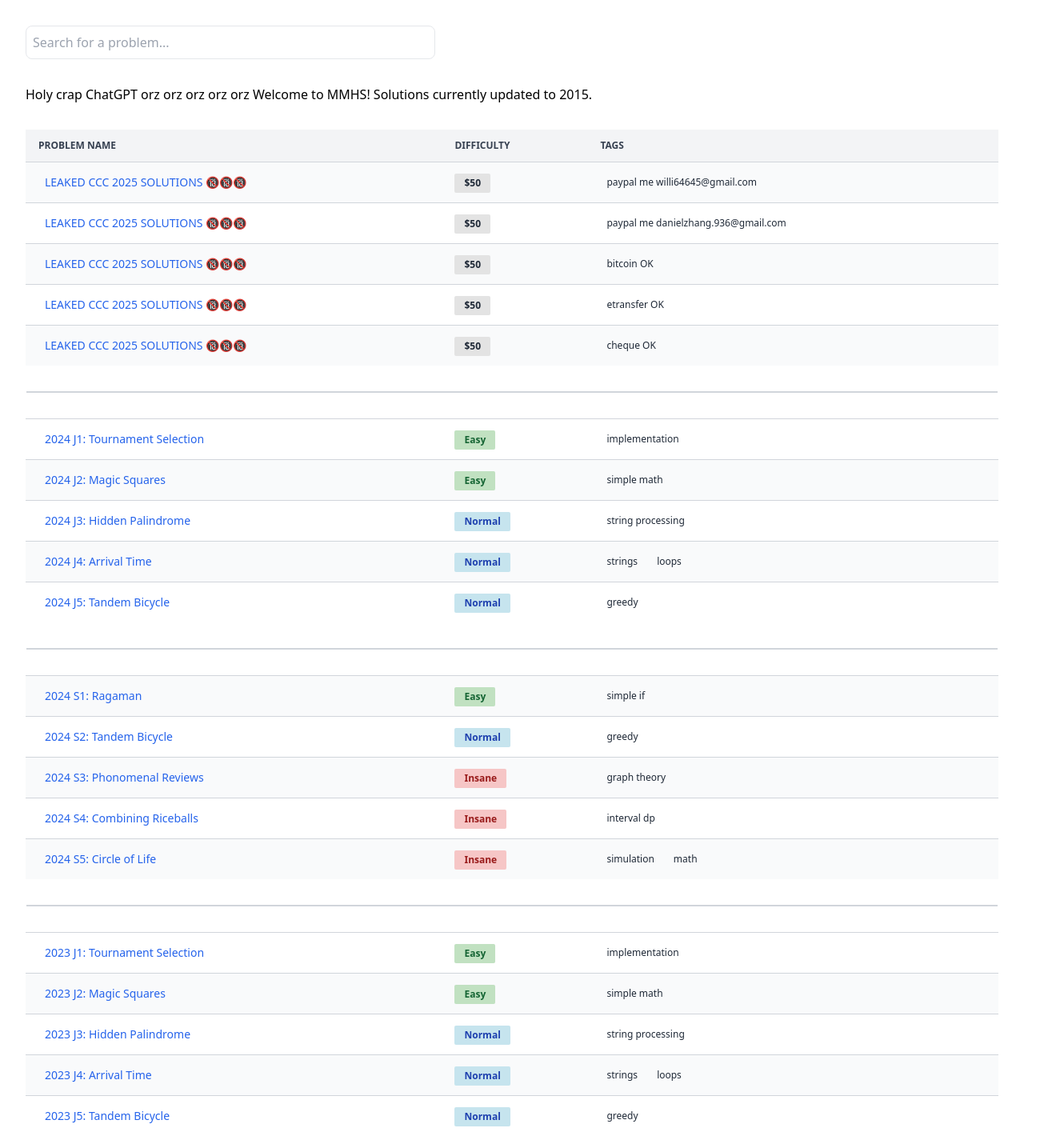
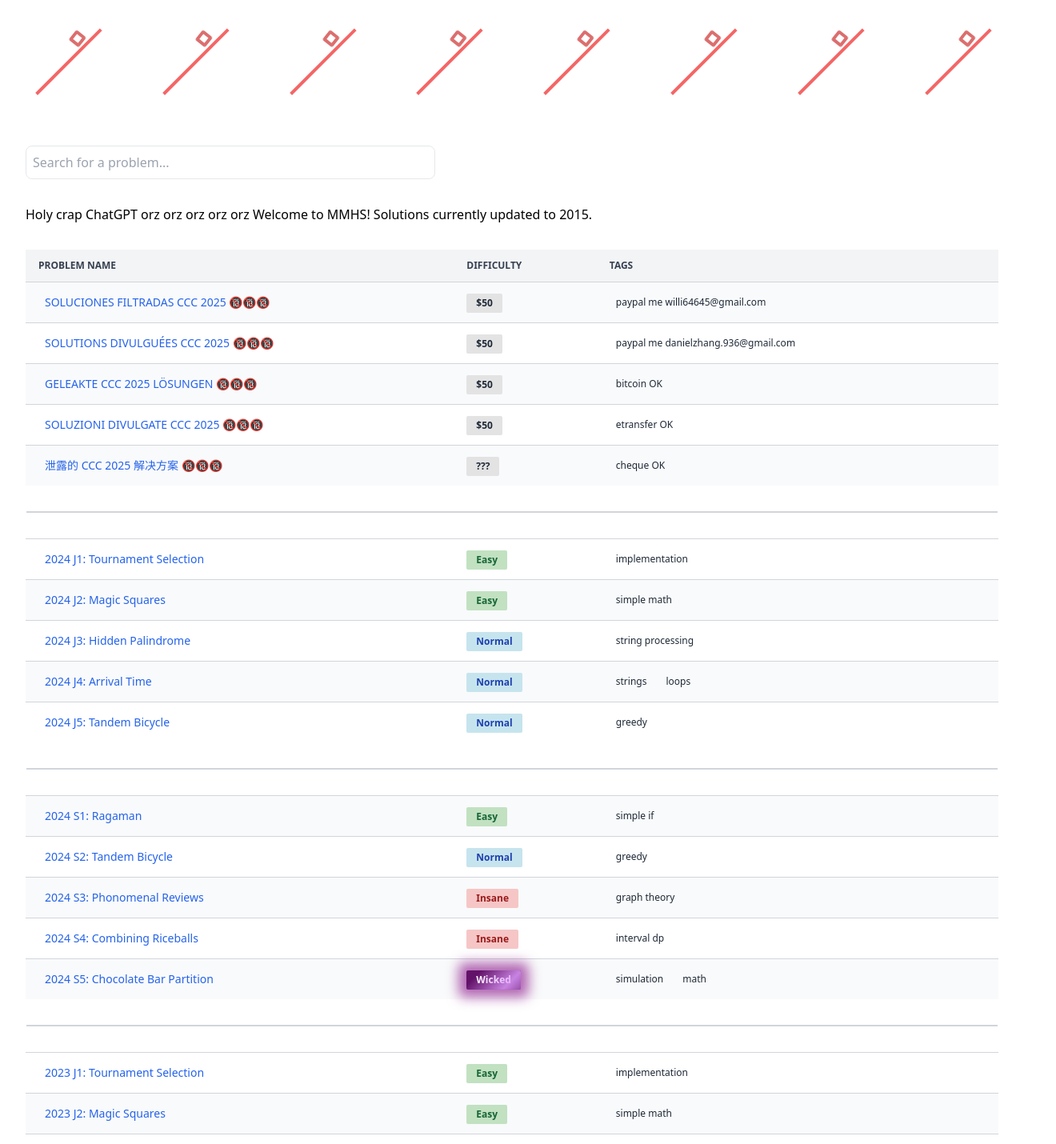
Before and after one commit to Tankman61/CCCSolutions, a React (Vite) app in the folder frontend-react/mmhs-website/: page / in a window 1280 px wide. Shown: the top 1430 px of the page at 80% size, 1320 px wide, since content can reach past the window. Built offline with nearby package versions, Linux system fonts and the light colour scheme.

Commit message:
fun stuff

```diff
--- a/frontend-react/mmhs-website/package.json
+++ b/frontend-react/mmhs-website/package.json
@@ -10,6 +10,7 @@
     "preview": "vite preview"
   },
   "dependencies": {
+    "@material-tailwind/react": "^2.1.9",
     "react": "^18.3.1",
     "react-dom": "^18.3.1",
     "react-router-dom": "^6.26.1",
@@ -17,6 +18,7 @@
   },
   "devDependencies": {
     "@eslint/js": "^9.9.0",
+    "@tailwindcss/typography": "^0.5.15",
     "@types/react": "^18.3.3",
     "@types/react-dom": "^18.3.0",
     "@vitejs/plugin-react": "^4.3.1",
--- a/frontend-react/mmhs-website/src/App.jsx
+++ b/frontend-react/mmhs-website/src/App.jsx
@@ -3,6 +3,7 @@
 import Problem from "./components/problem";
 import Home from "./components/home";
 import NotFound from "./components/notfound";
+
 
 const App = () => {
   return (
--- /dev/null
+++ b/frontend-react/mmhs-website/src/components/footer.jsx
@@ -0,0 +1,57 @@
+import { Typography } from "@material-tailwind/react";
+
+export function FooterWithLogo() {
+  return (
+    <footer className="w-full bg-white p-8">
+      <div className="flex flex-row flex-wrap items-center justify-center gap-y-6 gap-x-12 bg-white text-center md:justify-between">
+        <img src="https://docs.material-tailwind.com/img/logo-ct-dark.png" alt="logo-ct" className="w-10" />
+        <ul className="flex flex-wrap items-center gap-y-2 gap-x-8">
+          <li>
+            <Typography
+              as="a"
+              href="#"
+              color="blue-gray"
+              className="font-normal transition-colors hover:text-blue-500 focus:text-blue-500"
+            >
+              About Us
+            </Typography>
+          </li>
+          <li>
+            <Typography
+              as="a"
+              href="#"
+              color="blue-gray"
+              className="font-normal transition-colors hover:text-blue-500 focus:text-blue-500"
+            >
+              License
+            </Typography>
+          </li>
+          <li>
+            <Typography
+              as="a"
+              href="#"
+              color="blue-gray"
+              className="font-normal transition-colors hover:text-blue-500 focus:text-blue-500"
+            >
+              Contribute
+            </Typography>
+          </li>
+          <li>
+            <Typography
+              as="a"
+              href="#"
+              color="blue-gray"
+              className="font-normal transition-colors hover:text-blue-500 focus:text-blue-500"
+            >
+              Contact Us
+            </Typography>
+          </li>
+        </ul>
+      </div>
+      <hr className="my-8 border-blue-gray-50" />
+      <Typography color="blue-gray" className="text-center font-normal">
+        &copy; 2024 Milken Mills High School
+      </Typography>
+    </footer>
+  );
+}
--- /dev/null
+++ b/frontend-react/mmhs-website/src/components/fun.jsx
@@ -0,0 +1,44 @@
+export function Test() {
+  return (
+    <div className="flex flex-row justify-evenly">
+    <div className="loader m-8">
+        <div className="box"></div>
+        <div className="hill"></div>
+    </div>
+        <div className="loader m-8">
+        <div className="box"></div>
+        <div className="hill"></div>
+    </div>
+        <div className="loader m-8">
+        <div className="box"></div>
+        <div className="hill"></div>
+        </div>
+        <div className="loader m-8">
+        <div className="box"></div>
+        <div className="hill"></div>
+        </div>
+
+        <div className="loader m-8">
+        <div className="box"></div>
+        <div className="hill"></div>
+        </div>
+        <div className="loader m-8">
+        <div className="box"></div>
+        <div className="hill"></div>
+        </div>
+
+        <div className="loader m-8">
+        <div className="box"></div>
+        <div className="hill"></div>
+        </div>
+        <div className="loader m-8">
+        <div className="box"></div>
+        <div className="hill"></div>
+        </div>
+
+
+    </div>
+  );
+
+
+}
--- a/frontend-react/mmhs-website/src/components/home.jsx
+++ b/frontend-react/mmhs-website/src/components/home.jsx
@@ -1,13 +1,15 @@
 import React from "react";
 import ProblemsTable from "./problemtable";
 import SearchBar from "./searchbar";
+import { FooterWithLogo } from "./footer";
+import { Test } from "./fun";
 
 const problems = [
-  { name: 'LEAKED CCC 2025 SOLUTIONS 🔞🔞🔞', difficulty: '$50', tags: ['paypal me willi64645@gmail.com'], link: '/contest/2024/j1' },
-	{ name: 'LEAKED CCC 2025 SOLUTIONS 🔞🔞🔞', difficulty: '$50', tags: ['paypal me danielzhang.936@gmail.com'], link: '/contest/2024/j1' },
-	{ name: 'LEAKED CCC 2025 SOLUTIONS 🔞🔞🔞', difficulty: '$50', tags: ['bitcoin OK'], link: '/contest/2024/j1' },
-	{ name: 'LEAKED CCC 2025 SOLUTIONS 🔞🔞🔞', difficulty: '$50', tags: ['etransfer OK'], link: '/contest/2024/j1' },
-	{ name: 'LEAKED CCC 2025 SOLUTIONS 🔞🔞🔞', difficulty: '$50', tags: ['cheque OK'], link: '/contest/2024/j1' },
+  { name: 'SOLUCIONES FILTRADAS CCC 2025 🔞🔞🔞', difficulty: '$50', tags: ['paypal me willi64645@gmail.com'], link: '/contest/2024/j1' },
+  { name: 'SOLUTIONS DIVULGUÉES CCC 2025 🔞🔞🔞', difficulty: '$50', tags: ['paypal me danielzhang.936@gmail.com'], link: '/contest/2024/j1' },
+  { name: 'GELEAKTE CCC 2025 LÖSUNGEN 🔞🔞🔞', difficulty: '$50', tags: ['bitcoin OK'], link: '/contest/2024/j1' },
+  { name: 'SOLUZIONI DIVULGATE CCC 2025 🔞🔞🔞', difficulty: '$50', tags: ['etransfer OK'], link: '/contest/2024/j1' },
+  { name: '泄露的 CCC 2025 解决方案 🔞🔞🔞', difficulty: '???', tags: ['cheque OK'], link: '/contest/2024/j1' },
 
   // 2024 Junior
   { name: '2024 J1: Tournament Selection', difficulty: 'Easy', tags: ['implementation'], link: '/contest/2024/j1' },
@@ -21,7 +23,7 @@
   { name: '2024 S2: Tandem Bicycle', difficulty: 'Normal', tags: ['greedy'], link: '/contest/2024/s2' },
   { name: '2024 S3: Phonomenal Reviews', difficulty: 'Insane', tags: ['graph theory'], link: '/contest/2024/s3' },
   { name: '2024 S4: Combining Riceballs', difficulty: 'Insane', tags: ['interval dp'], link: '/contest/2024/s4' },
-  { name: '2024 S5: Circle of Life', difficulty: 'Insane', tags: ['simulation', 'math'], link: '/contest/2024/s5' },
+  { name: '2024 S5: Chocolate Bar Partition', difficulty: 'Wicked', tags: ['simulation', 'math'], link: '/contest/2024/s5' },
 
   // 2023 Junior
   { name: '2023 J1: Tournament Selection', difficulty: 'Easy', tags: ['implementation'], link: '/contest/2023/j1' },
@@ -361,14 +363,14 @@
 ];
 
 
-
 const Home = () => {
   return (
     <div>
-
-		<SearchBar problems={problems} />
-		<h1 className="m-8">Holy crap ChatGPT orz orz orz orz orz Welcome to MMHS! Solutions currently updated to 2015.</h1>
-		<ProblemsTable problems={problems} />
+			<Test />
+			<SearchBar problems={problems} />
+			<h1 className="m-8">Holy crap ChatGPT orz orz orz orz orz Welcome to MMHS! Solutions currently updated to 2015.</h1>
+			<ProblemsTable problems={problems} />
+			<FooterWithLogo />
     </div>
   );
 };
--- a/frontend-react/mmhs-website/src/components/problemtable.jsx
+++ b/frontend-react/mmhs-website/src/components/problemtable.jsx
@@ -75,9 +75,12 @@
       return 'bg-pastel-orange text-orange-800';
     case 'insane':
       return 'bg-pastel-red text-red-800';
+    case 'wicked':
+      return 'bg-pastel-purple text-purple-800 evil-purple-glow';
     default:
       return 'bg-pastel-gray text-gray-800';
   }
 };
 
+
 export default ProblemsTable;
--- a/frontend-react/mmhs-website/src/index.css
+++ b/frontend-react/mmhs-website/src/index.css
@@ -1,3 +1,120 @@
 @tailwind base;
 @tailwind components;
 @tailwind utilities;
+
+.evil-purple-glow {
+  background-color: #631269;
+  color: #fff;
+  text-align: center;
+  position: relative;
+  overflow: hidden;
+  animation: evil-pulse 5s infinite;
+}
+
+.evil-purple-glow::before {
+  content: '';
+  position: absolute;
+  top: -50%;
+  left: -50%;
+  width: 150%;
+  height: 150%;
+  background: linear-gradient(90deg,
+    rgba(255, 255, 255, 0) 0%,
+    rgba(224, 159, 255, 0.8) 50%,
+    rgba(255, 255, 255, 0) 100%
+  );
+  animation: evil-gleam 4s linear infinite;
+}
+
+@keyframes evil-pulse {
+  0%, 100% {
+    box-shadow: 0 0 10px 5px rgba(128, 0, 128, 0.4);
+  }
+  50% {
+    box-shadow: 0 0 15px 10px rgba(128, 0, 128, 0.6);
+  }
+}
+
+@keyframes evil-gleam {
+  0% {
+    transform: translateX(-100%) skew(-45deg);
+  }
+  100% {
+    transform: translateX(100%) skew(-45deg);
+  }
+}
+
+
+.loader {
+  position: relative;
+  width: 5.4em;
+  height: 5.4em;
+}
+
+.hill {
+  position: absolute;
+  width: 7.1em;
+  height: 7.1em;
+  top: 1.7em;
+  left: 1.7em;
+  background-color: transparent;
+  border-left: .25em solid rgb(244, 102, 102);
+  transform: rotate(45deg);
+}
+
+.hill:after {
+  content: '';
+  position: absolute;
+  width: 7.1em;
+  height: 7.1em;
+  left: 0;
+}
+
+.box {
+  position: absolute;
+  left: 0;
+  bottom: -.1em;
+  width: 1em;
+  height: 1em;
+  background-color: transparent;
+  border: .25em solid rgb(220, 110, 110);
+  border-radius: 15%;
+  transform: translate(0, -1em) rotate(-45deg);
+  animation: push 2.5s cubic-bezier(.79, 0, .47, .97) infinite;
+}
+
+@keyframes push {
+  0% {
+    transform: translate(0, -1em) rotate(-45deg);
+  }
+  5% {
+    transform: translate(0, -1em) rotate(-50deg);
+  }
+  20% {
+    transform: translate(1em, -2em) rotate(47deg);
+  }
+  25% {
+    transform: translate(1em, -2em) rotate(45deg);
+  }
+  30% {
+    transform: translate(1em, -2em) rotate(40deg);
+  }
+  45% {
+    transform: translate(2em, -3em) rotate(137deg);
+  }
+  50% {
+    transform: translate(2em, -3em) rotate(135deg);
+  }
+  55% {
+    transform: translate(2em, -3em) rotate(130deg);
+  }
+  70% {
+    transform: translate(3em, -4em) rotate(217deg);
+  }
+  75% {
+    transform: translate(3em, -4em) rotate(220deg);
+  }
+  100% {
+    transform: translate(0, -1em) rotate(-225deg);
+  }
+}
--- a/frontend-react/mmhs-website/tailwind.config.js
+++ b/frontend-react/mmhs-website/tailwind.config.js
@@ -11,6 +11,7 @@
         'pastel-blue': '#c6e4ee',
         'pastel-red': '#f6c6c6',
         'pastel-orange': '#ffd5b9',
+        'pastel-purple': '#d6aaff',
         'pastel-gray': '#e3e3e3',
       },
     },
```
Also changed, not shown: 1 other file (tests, documents, lock files or other folders).
